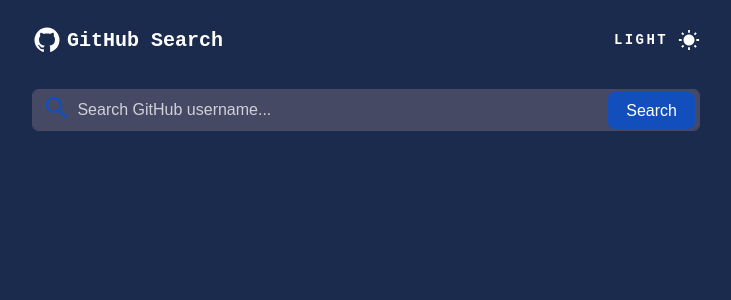
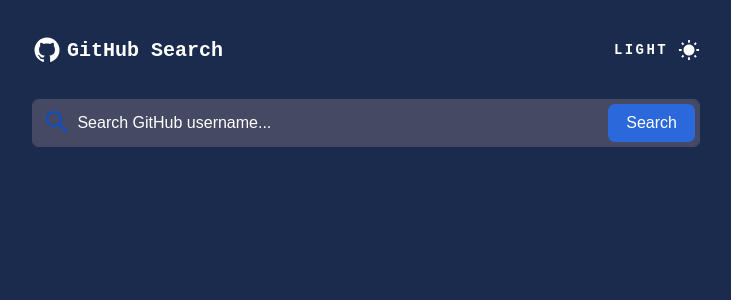
Before and after one commit to bekossy/github-search, a React (Create React App) app: page / in a window 1280 px wide. Shown: the top 300 px of the page, without its empty margins (274-1005 px from the left). Built offline with nearby package versions, Linux system fonts and the light colour scheme.

Commit message:
styles error and loading containers and light mode effect

```diff
--- a/src/index.css
+++ b/src/index.css
@@ -6,16 +6,26 @@
   box-sizing: border-box;
 }
 
+:root {
+  --bg-color: rgba(3, 21, 59, 0.9);
+  --color: white;
+  --search: rgb(69, 73, 100);
+  --errorCol: white;
+}
+.light-mode {
+  --bg-color: rgba(221, 221, 221, 0.555);
+  --color: black;
+  --search: white;
+  --placeholder: rgba(73, 72, 72, 0.76);
+  --boxShadow: 0 10px 15px rgba(0, 0, 0, 0.15);
+  --errorCol: rgb(230, 66, 66);
+}
+
 body {
-  background-color: rgba(3, 21, 59, 0.9);
-  color: white;
+  background-color: var(--bg-color);
+  color: var(--color);
   font-family: monospace;
   transition: all 0.3s linear;
-}
-
-.dark-mode {
-  background-color: white;
-  color: black;
 }
 
 .container {
@@ -25,7 +35,7 @@ body {
   padding-right: calc(var(--bs-gutter-x) * 1);
   padding-left: calc(var(--bs-gutter-x) * 1);
   max-width: 700px;
-  margin: 25px auto;
+  margin: 35px auto;
 }
 
 /* Title Folder */
@@ -64,35 +74,36 @@ body {
 input[type="text"],
 input[type="text"]:focus {
   outline: none;
-  background-color: rgb(69, 73, 100);
+  background-color: var(--search);
   display: block;
-  color: white;
+  color: var(--color);
   width: 100%;
-  padding: 0.5rem 0.75rem;
+  padding: 0.7rem 0.75rem;
   padding-left: 40px;
   font-size: 1rem;
   font-weight: 400;
   line-height: 1.5;
   background-clip: padding-box;
-  border: 1px solid rgb(69, 73, 100);
+  border: 1px solid var(--search);
   border-radius: 0.375rem;
+  box-shadow: var(--boxShadow);
 }
 input::placeholder {
-  color: rgba(255, 255, 255, 0.75);
+  color: var(--placeholder);
 }
 
 .form svg {
   position: relative;
-  top: 38px;
+  top: 42px;
   margin-left: 10px;
 }
 
 .btn {
   position: relative;
-  bottom: 71px;
+  bottom: 75px;
   right: -3px;
   float: right;
-  background: #134ebd;
+  background: #2a68db;
   padding: 0.48rem 1rem;
   color: white;
   border-radius: 7px;
@@ -104,10 +115,35 @@ input::placeholder {
   margin-right: 0.5rem;
   cursor: pointer;
 }
+.btn:hover {
+  background-color: var(--bg-color);
+  color: var(--color);
+}
 /* ------------ */
 
 /* Layout Folder */
-
+.loading {
+  text-align: center;
+  border: none;
+  margin-top: 40px;
+  padding: 90px 0;
+  padding-left: 40px;
+  font-size: 40px;
+  background-color: var(--search);
+  box-shadow: var(--boxShadow);
+  border-radius: 8px;
+}
+.error {
+  text-align: center;
+  border: none;
+  margin-top: 40px;
+  padding: 90px 0;
+  font-size: 40px;
+  background-color: var(--search);
+  box-shadow: var(--boxShadow);
+  border-radius: 8px;
+  color: var(--errorCol);
+}
 /* ----------- */
 
 /*  */
```
